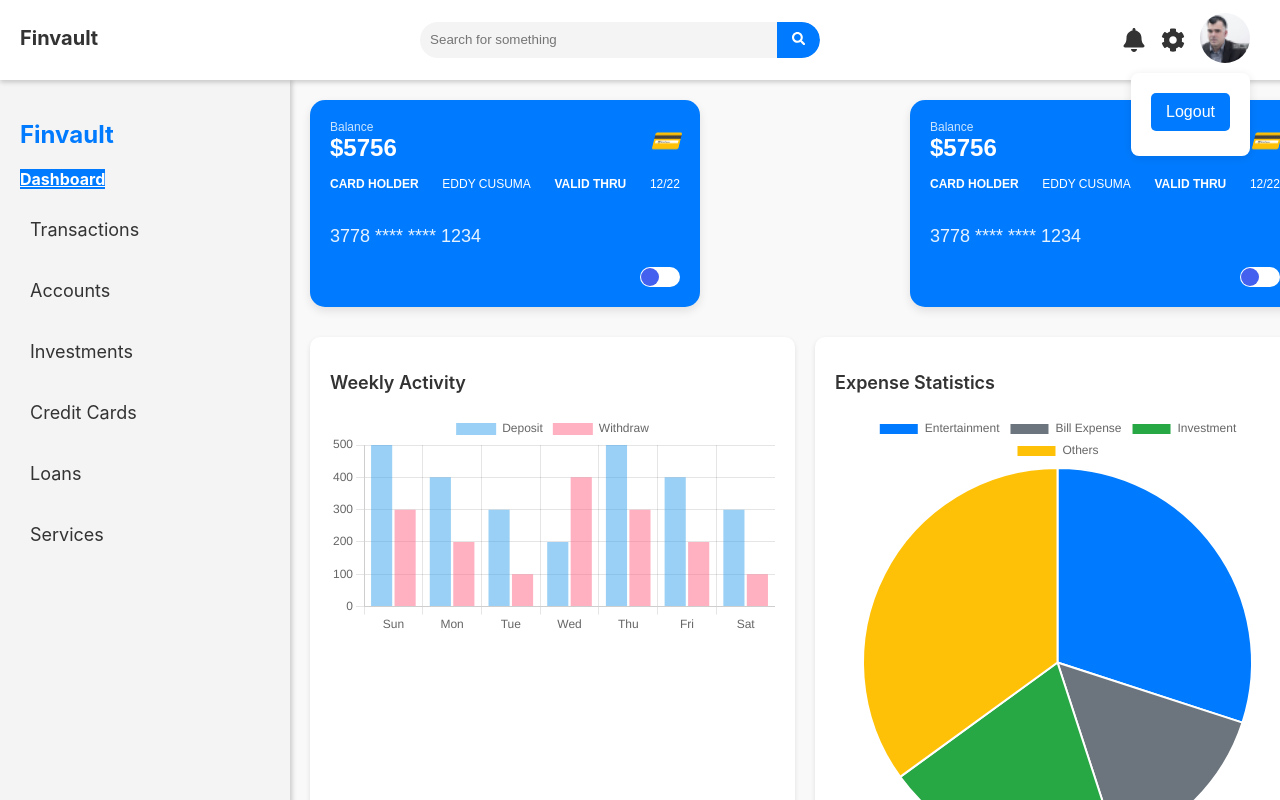
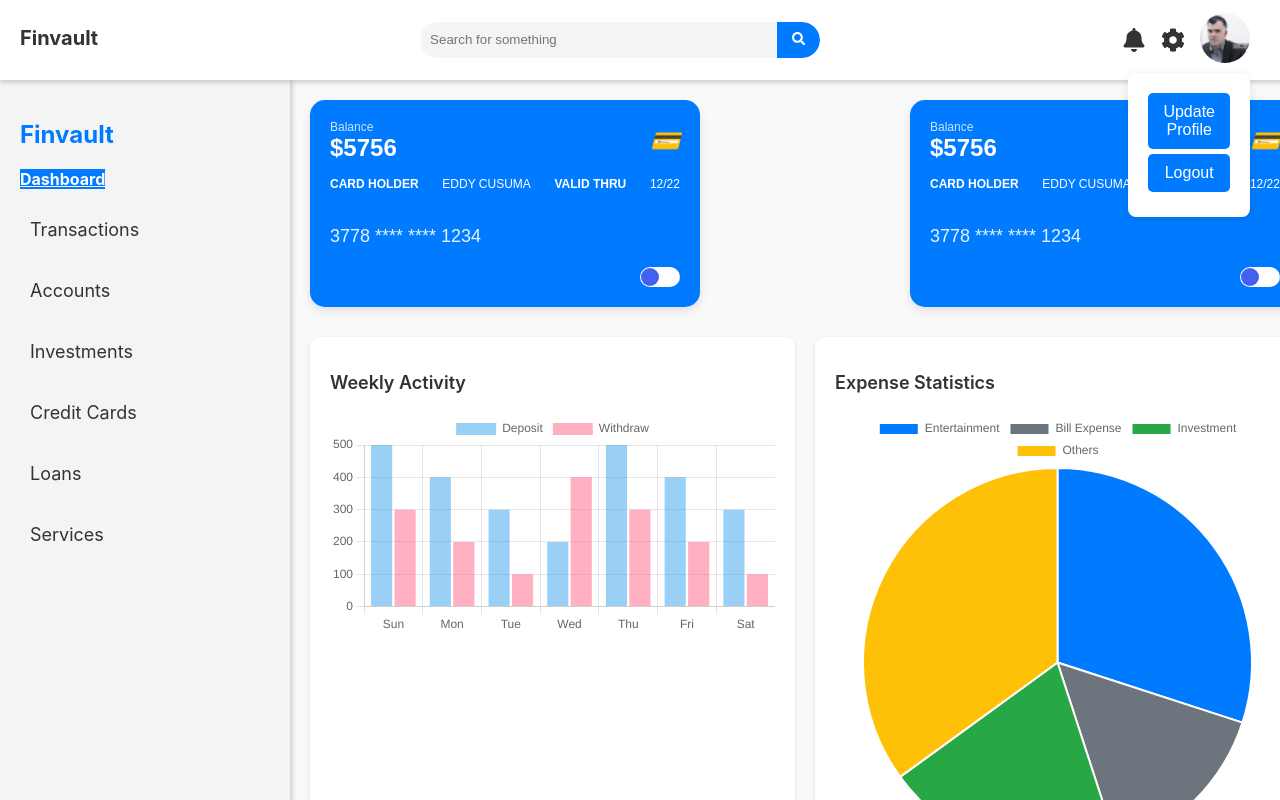
Before and after one commit to harshali-patil29/FINVAULT, a React (Create React App) app: page /dashboard in a window 1280 px wide. Both pictures are taken after a click on the element 1224 px from the left and 40 px from the top of the page. Shown: the top 800 px of the page. Built offline with nearby package versions, Linux system fonts and the light colour scheme.

Commit message:
updated for updatePro

```diff
--- a/src/components/Navbar.js
+++ b/src/components/Navbar.js
@@ -15,6 +15,12 @@ const Navbar = () => {
     // Add any logout logic here, such as clearing user tokens
     console.log("User logged out");
     navigate("/signin"); // Redirect to the Signin page
+  };
+
+  const handleUpdate = () => {
+    // Navigate to the Update Profile page
+    console.log("Navigating to update profile");
+    navigate("/updatePro"); // Corrected path
   };
 
   return (
@@ -40,10 +46,18 @@ const Navbar = () => {
           />
           {showDropdown && (
             <div className="dropdown-menu">
-              <button onClick={handleLogout} className="logout-button">
-                Logout
-              </button>
-            </div>
+            <div>
+             <button onClick={handleUpdate} className="logout-button">
+               Update Profile
+             </button>
+           </div>
+           <div>
+           <button onClick={handleLogout} className="logout-button">
+               Logout
+             </button>
+           </div>
+         </div>
+
           )}
         </div>
       </div>
```
